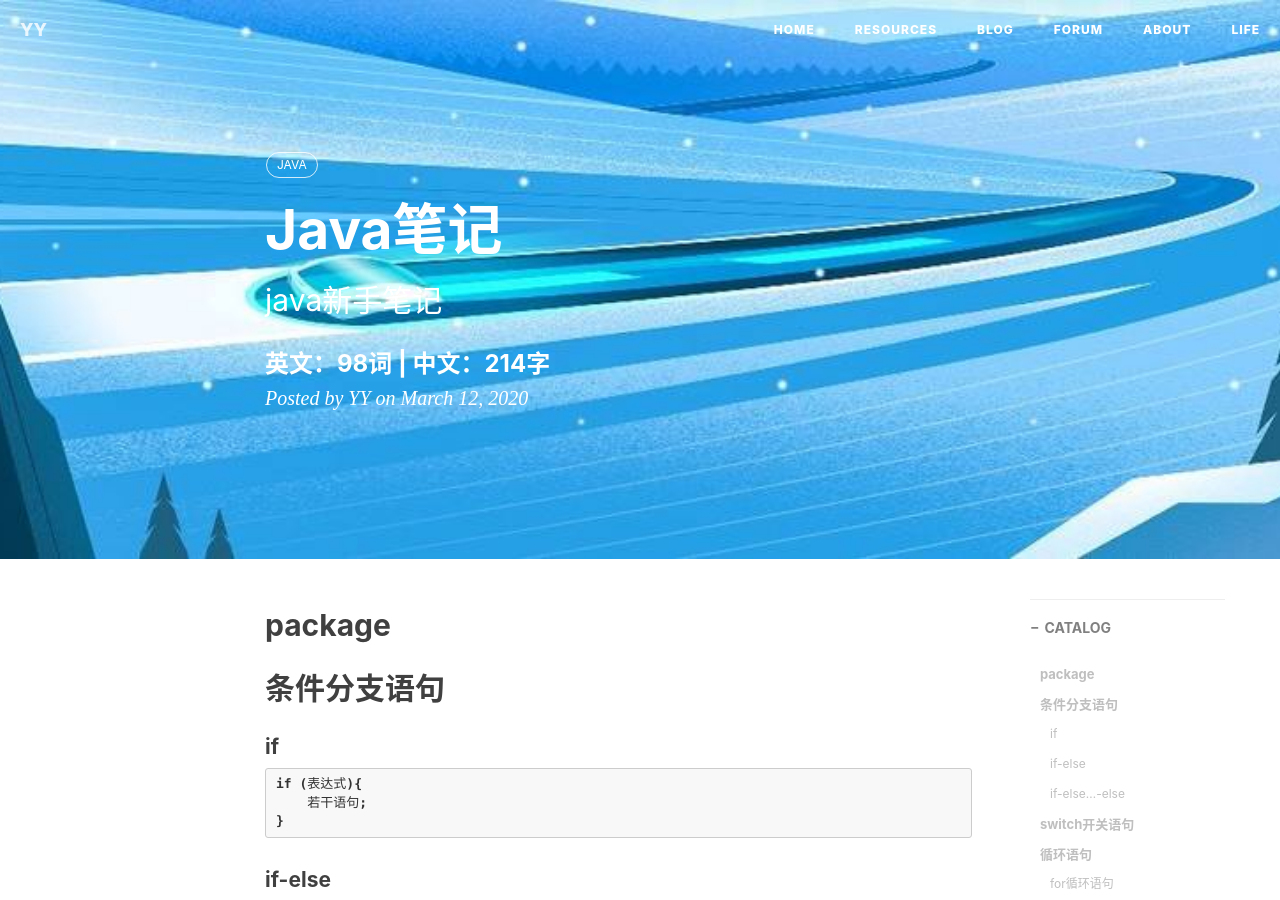
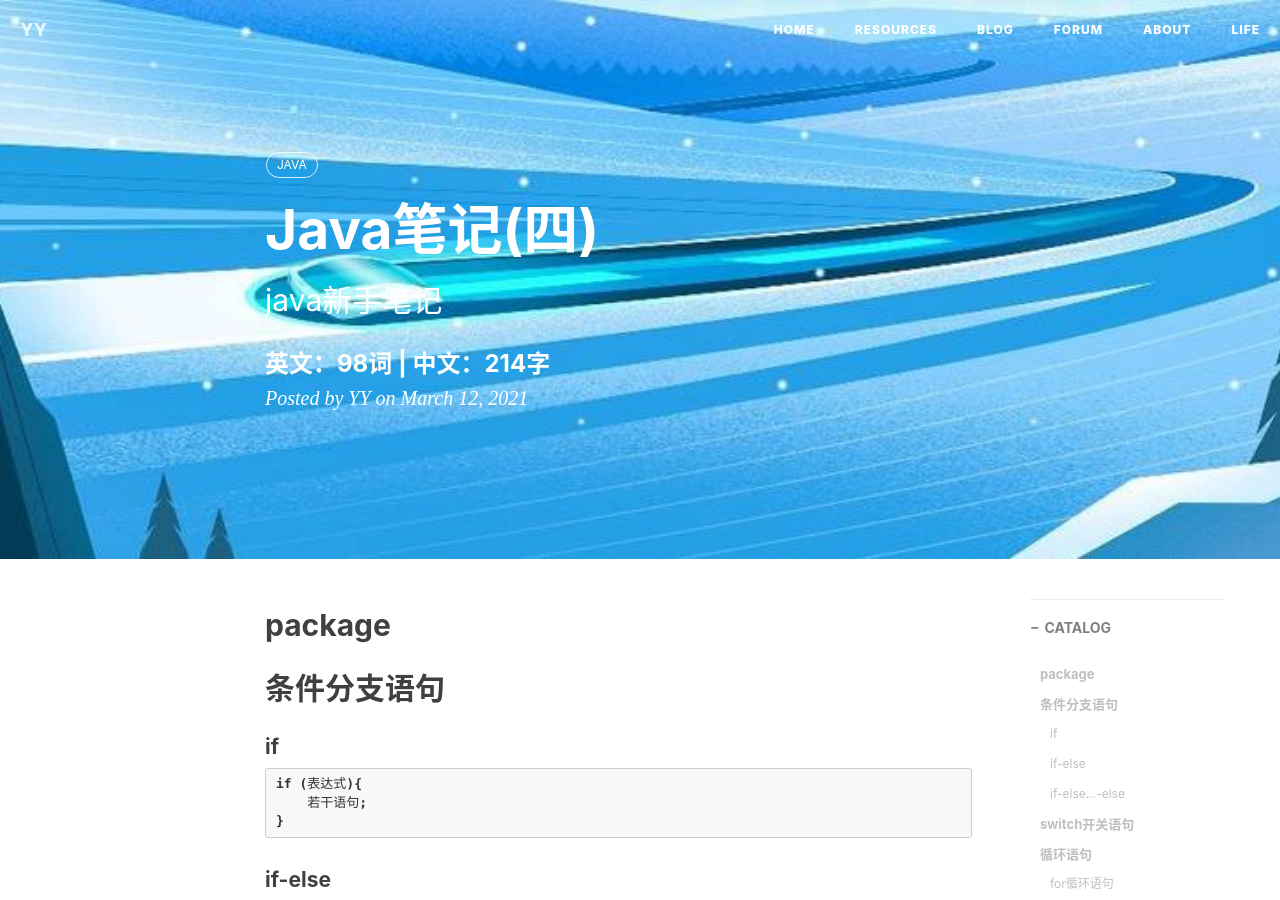
Before and after one commit to yangyang-linux/yangyang-linux.github.io, a Jekyll site: the page built from _posts/2021-03-12-java笔记（四）.md, in a window 1280 px wide and 900 px high. Built offline with Jekyll 4.4.1, drawn with Linux system fonts in a browser that asks for light colours; nearby versions of some CDN libraries; comment, search, counter and statistics services are not loaded; some of the changed text lies outside the part shown.

Commit message:
Update 2021-03-12-java笔记（四）.md

```diff
--- a/_posts/2021-03-12-java笔记（四）.md
+++ b/_posts/2021-03-12-java笔记（四）.md
@@ -1,8 +1,8 @@
 ---
 layout:     post
-title:      Java笔记
+title:      Java笔记(四)
 subtitle:   java新手笔记
-date:       2020-3-12
+date:       2021-3-12
 author:     YY
 header-img: img/post/2.jpg
 catalog: true
```
